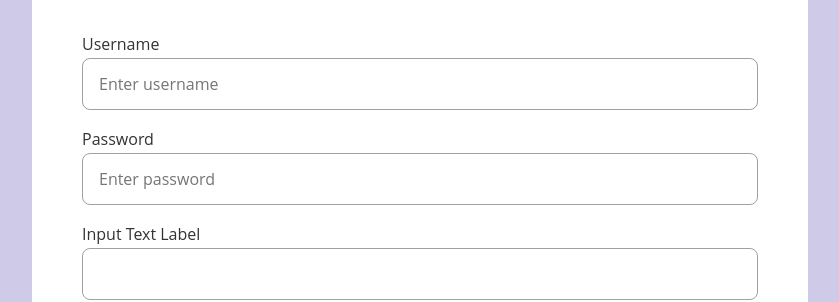
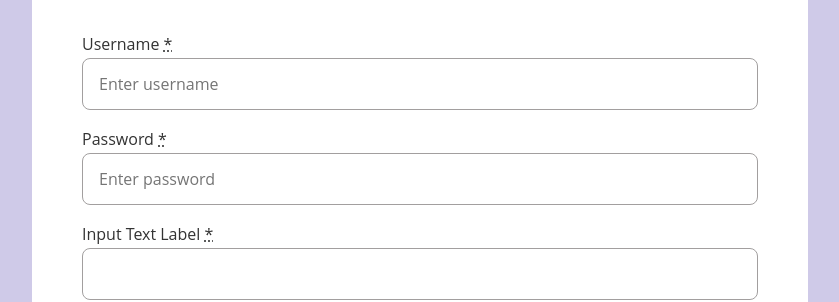
Before and after one commit to TaisaBraga/Formulario-React, a React (Vite) app: page / in a window 1280 px wide. Shown: the top 302 px of the page, without its empty margins (220-1059 px from the left). Built offline with nearby package versions, Linux system fonts and the light colour scheme.

Commit message:
change form structure

```diff
--- a/src/App.jsx
+++ b/src/App.jsx
@@ -2,10 +2,11 @@ import "./App.css";
 import TextInputs from "./components/Inputs/textInputs";
 import DropDownInput from "./components/DropDown/dropDownInput";
 import OthersInputs from "./components/OthersInputs/othersInputs";
-import { useEffect, useState } from "react";
+import { useEffect, useState, useRef } from "react";
 import SucessDialog from "./components/Dialog/sucessDialog";
 
 function App() {
+  const [isOn, setIsOn] = useState(false);
   const [formValid, setFormValid] = useState();
   const [textFormData, setTextFormData] = useState({
     username: "",
@@ -21,16 +22,15 @@ function App() {
 
   const [dropitem, setDropItem] = useState(null);
   const [dialogOpen, setDialogOpen] = useState(false);
-  const [errors, setErrors] = useState({})
+  const timerRef = useRef(null);
+
 
   useEffect(() => {
     if (formValid) {
       setDialogOpen(true);
 
-      const timer = setTimeout(() => {
-        setDialogOpen(false);
-        setFormValid(false)
-
+      timerRef.current = setTimeout(() => {
+        setFormValid(false);
         setTextFormData({
           username: "",
           password: "",
@@ -42,33 +42,24 @@ function App() {
           selection: "",
         });
         setDropItem(null);
-        setErrors({})
-
+        setDialogOpen(false);
       }, 8000);
 
-      return () => clearTimeout(timer);
+      return () => {
+        if (timerRef.current) {
+          clearTimeout(timerRef.current);
+          setIsOn(false)
+        }
+      };
     }
   }, [formValid]);
 
   const handleNextClick = () => {
-    const newErrors = {};
-
-    if (textFormData.username === "") {
-      newErrors.username = "* Username is required";
-    }
-    if (textFormData.password === "") {
-      newErrors.password = "* Password is required";
-    }
-    if (textFormData.textinput === "") {
-      newErrors.textinput = "* Text Input is required";
-    }
-
     if (
       textFormData.username === "" ||
       textFormData.password === "" ||
       textFormData.textinput === ""
     ) {
-      setErrors(newErrors)
       setFormValid(false);
     } else {
       setFormValid(true);
@@ -92,12 +83,13 @@ function App() {
       selection: "",
     });
     setDropItem(null);
-    setErrors({})
+    setIsOn(false)
+
   };
 
   const handleCloseDialog = () => {
-    setDialogOpen(false)
-    setFormValid(false)
+    setDialogOpen(false);
+    setFormValid(false);
 
     setTextFormData({
       username: "",
@@ -109,51 +101,50 @@ function App() {
       switch: false,
       selection: "",
     });
+    setIsOn(false)
     setDropItem(null);
-    setErrors({})
-  }
+    clearTimeout(timerRef.current);
+  };
+
+  const handleChangeSlider = () => {
+    setIsOn(!isOn);
+    setSelectorsData({ ...selectorsData, switch: !isOn });
+  };
 
   return (
-    <>
-      <div className="form-div">
-        <TextInputs
-          setTextFormData={setTextFormData}
-          textFormData={textFormData}
-          errors={errors}
-          setErrors={setErrors}
-        />
+    <form action="" className="form-div" onSubmit={(e) => e.preventDefault()}>
+      <TextInputs textFormData={textFormData} setTextFormData={setTextFormData} />
       <OthersInputs
         setSelectorsData={setSelectorsData}
         selectorsData={selectorsData}
+        handleChangeSlider={handleChangeSlider}
+        isOn={isOn}
       />
       <DropDownInput setDropItem={setDropItem} dropitem={dropitem} />
 
       {dialogOpen && (
-          <div className="sucessDialog" onClick={handleCloseDialog}>
-            <dialog open className="dialog-content">
+        <div className="sucessDialog" >
+          <dialog open className="dialog-content" onClick={handleCloseDialog}>
             <SucessDialog />
           </dialog>
         </div>
       )}
 
       <div className="button">
-          <button
+        <input
           type="button"
           className="cancel-btn"
-            onClick={() => handleCancelClick()}
-          >
-            Cancel
-          </button>
-          <button
-            type="button"
+          onClick={handleCancelClick}
+          value="Cancel"
+        />
+        <input
+          type="submit"
           className="next-btn"
-            onClick={() => handleNextClick()}
-          >
-            Next
-          </button>
+          onClick={handleNextClick}
+          value="Next"
+        />
       </div>
-      </div>
-    </>
+    </form>
   );
 }
 
--- a/src/components/Dialog/sucessDialog.jsx
+++ b/src/components/Dialog/sucessDialog.jsx
@@ -1,6 +1,7 @@
+// eslint-disable-next-line react/prop-types
 const SucessDialog = () => {
   return (
-    <div className="dialog">
+    <div className="dialog" >
       <p>Form sent successfully!</p>
     </div>
   );
--- a/src/components/Inputs/textInputs.jsx
+++ b/src/components/Inputs/textInputs.jsx
@@ -1,22 +1,15 @@
 /* eslint-disable react/prop-types */
-import './textInputs.css'
+import "./textInputs.css";
 
-function TextInputs({setTextFormData, textFormData, errors, setErrors}) {
-
+function TextInputs({textFormData, setTextFormData}) {
   const handleChange = (e) => {
     const { name, value } = e.target;
-    if (errors[name]) {
-      setErrors((prevErrors) => ({
-        ...prevErrors,
-        [name]: null,
-      }));
-    }
     setTextFormData({ ...textFormData, [name]: value });
-  };
 
+  }
   return (
     <div className="input-text-div">
-      <label htmlFor="username">Username</label>
+      <label htmlFor="username">Username <abbr title="required">*</abbr></label>
       <input
         required
         type="text"
@@ -26,8 +19,7 @@ function TextInputs({setTextFormData, textFormData, errors, setErrors}) {
         value={textFormData.username}
         onChange={handleChange}
       />
-      {errors.username && <span className="error">{errors.username}</span>}
-      <label htmlFor="password">Password</label>
+      <label htmlFor="password">Password <abbr title="required">*</abbr></label>
       <input
         required
         type="password"
@@ -35,13 +27,18 @@ function TextInputs({setTextFormData, textFormData, errors, setErrors}) {
         id="password"
         placeholder="Enter password"
         aria-label="Your password is between 4 and 12 characteres"
+        value={textFormData.password}
         onChange={handleChange}
-        value={textFormData.password}
       />
-      {errors.password && <span className="error">{errors.password}</span>}
-      <label htmlFor="textinput">Input Text Label</label>
-      <input type="text" name="textinput" id="textinput" required onChange={handleChange} value={textFormData.textinput} />
-      {errors.textinput && <span className="error">{errors.textinput}</span>}
+      <label htmlFor="textinput">Input Text Label <abbr title="required">*</abbr></label>
+      <input
+        type="text"
+        name="textinput"
+        id="textinput"
+        required
+        value={textFormData.textinput}
+        onChange={handleChange}
+      />
     </div>
   );
 }
--- a/src/components/OthersInputs/othersInputs.jsx
+++ b/src/components/OthersInputs/othersInputs.jsx
@@ -1,15 +1,9 @@
 /* eslint-disable react/prop-types */
 import "./othersInputs.css";
-import { useCallback, useState } from "react";
+//import { useCallback, useState } from "react";
 
 // eslint-disable-next-line react/prop-types
-function OthersInputs({ selectorsData, setSelectorsData }) {
-  const [isOn, setIsOn] = useState(false);
-
-  const handleChangeSlider = useCallback(() => {
-    setIsOn(!isOn);
-    setSelectorsData({ ...selectorsData, switch: !isOn });
-  }, [isOn, selectorsData, setSelectorsData]);
+function OthersInputs({ selectorsData, setSelectorsData, isOn, handleChangeSlider }) {
 
   const handleChange = (e) => {
     const { name, type, value, checked } = e.target;
@@ -17,9 +11,9 @@ function OthersInputs({ selectorsData, setSelectorsData }) {
     setSelectorsData((prevData) => ({
       ...prevData,
       [name]: type === "checkbox" ? checked : value,
+
     }));
   };
-
 
   return (
     <>
@@ -40,7 +34,6 @@ function OthersInputs({ selectorsData, setSelectorsData }) {
             type="checkbox"
             name="switch"
             id="slider"
-            onClick={() => handleChangeSlider()}
             checked={selectorsData.switch}
             onChange={handleChangeSlider}
           />
```
Lines whose indentation alone changed are shown as unchanged.
